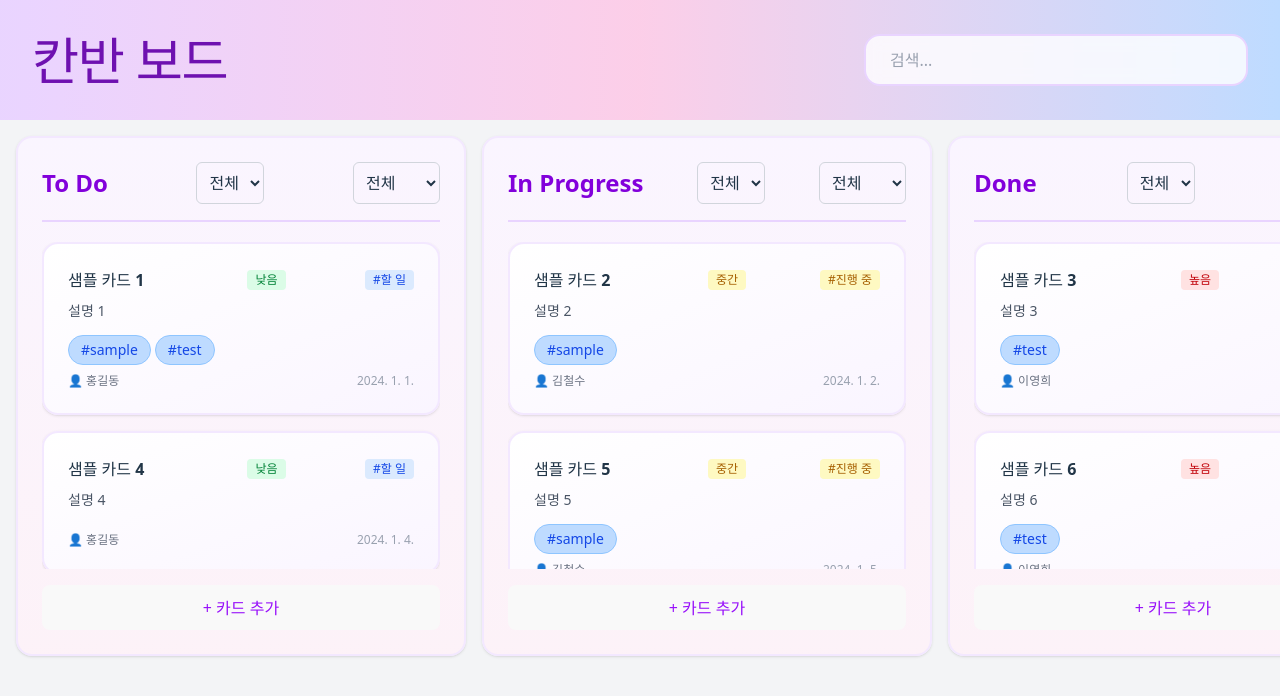
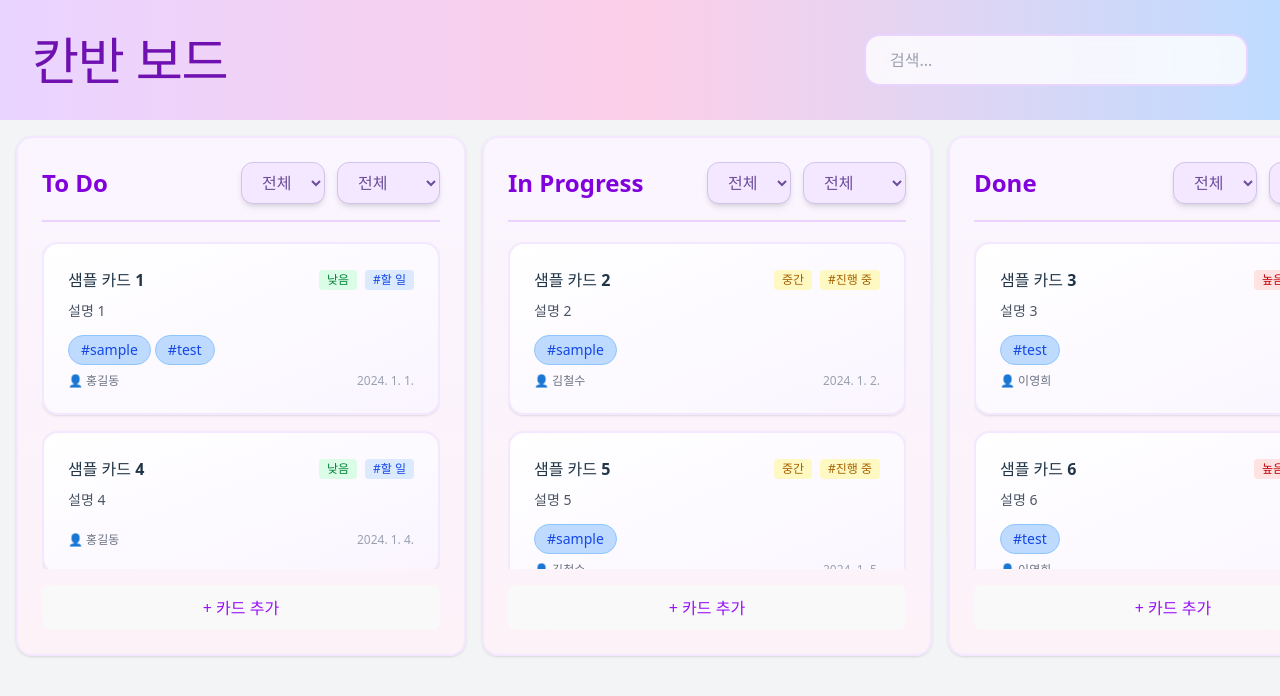
Before and after one commit to ramong26/kanban, a React (Vite) app: page / in a window 1280 px wide. Shown: the top 696 px of the page. Built offline with nearby package versions, Linux system fonts and the light colour scheme.

Commit message:
style: Card, SelectStatus  - gap 추가

```diff
--- a/src/feature/components/KanbanBoard/Card/Card.tsx
+++ b/src/feature/components/KanbanBoard/Card/Card.tsx
@@ -35,6 +35,7 @@ export default function Card({ data, onUpdate, onDelete }: BaseCardProps) {
           <h3 className="text-base font-bold truncate whitespace-nowrap overflow-hidden text-ellipsis w-[100px] ">
             {data.title}
           </h3>
+          <div className="flex gap-2">
             <span
               className={`text-xs px-2 py-0.5 rounded ${
                 priorityColor[data.priority]
@@ -57,6 +58,7 @@ export default function Card({ data, onUpdate, onDelete }: BaseCardProps) {
                 ? "#진행 중"
                 : "#완료"}
             </span>
+          </div>
         </div>
         {data.description && (
           <p className="text-gray-600 text-sm mb-3 line-clamp-2 leading-relaxed">
--- a/src/feature/components/KanbanBoard/Collumn/Collumn.tsx
+++ b/src/feature/components/KanbanBoard/Collumn/Collumn.tsx
@@ -129,6 +129,7 @@ export default function Collumn({ title, cards, setCards }: CollumnProps) {
             <div className="flex justify-between items-center mb-5 pb-4 border-b-2 border-purple-200">
               <h2 className="text-2xl font-bold text-purple-700">{title}</h2>
 
+              <div className="flex items-center gap-3">
                 <SelectStatus
                   data={priorityOptions}
                   value={priority}
@@ -139,6 +140,7 @@ export default function Collumn({ title, cards, setCards }: CollumnProps) {
                   value={status}
                   onChange={onSelectStatus}
                 />
+              </div>
             </div>
             <div className="flex-1 space-y-3 overflow-y-auto overflow-x-hidden">
               {filteredCards && filteredCards.length > 0 ? (
--- a/src/shared/components/SelectStatus/SelectStatus.tsx
+++ b/src/shared/components/SelectStatus/SelectStatus.tsx
@@ -18,13 +18,17 @@ export default function SelectStatus({
 
   return (
     <select
-      className="border border-gray-300 rounded-md p-2"
+      className="border border-[#d1c4e9] bg-[#f3e8ff] text-[#6d4c9b] rounded-xl p-2 px-4 shadow-md focus:outline-none focus:ring-2 focus:ring-[#b39ddb] transition hover:border-[#b39ddb] font-semibold"
       value={value}
       onChange={handleChange}
       required={required}
     >
       {data.map((item) => (
-        <option key={item} value={item}>
+        <option
+          key={item}
+          value={item}
+          className="bg-[#f3e8ff] text-[#6d4c9b] font-semibold"
+        >
           {item === "all"
             ? "전체"
             : item === "low"
```
Lines whose indentation alone changed are shown as unchanged.
